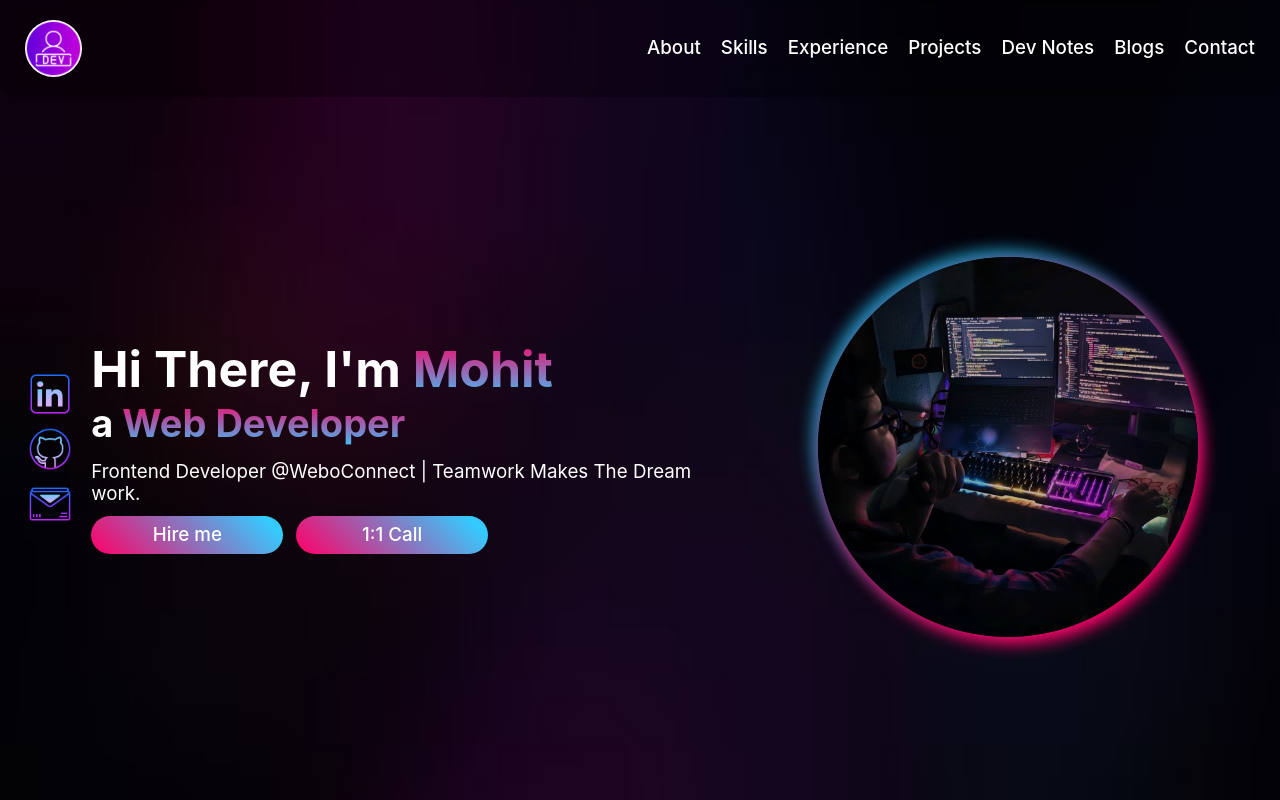
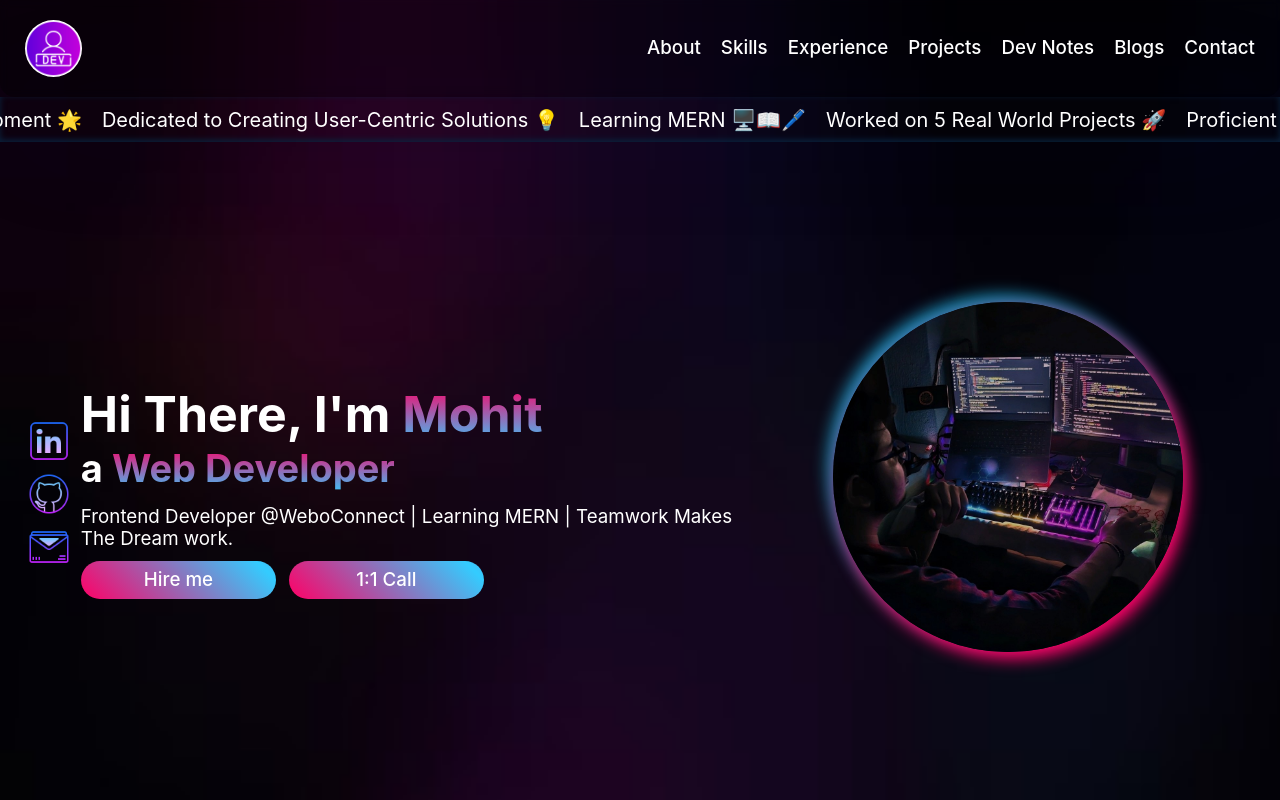
Before and after one commit to mohitanand744/React-Personal-Portfolio, a React (Vite) app: page / in a window 1280 px wide. Shown: the top 800 px of the page. Built offline with nearby package versions, Linux system fonts and the light colour scheme.

Commit message:
added animated text

```diff
--- a/package.json
+++ b/package.json
@@ -14,6 +14,7 @@
     "bootstrap": "^5.3.3",
     "react": "^18.3.1",
     "react-dom": "^18.3.1",
+    "react-fast-marquee": "^1.6.5",
     "react-router-dom": "^6.27.0"
   },
   "devDependencies": {
--- a/src/App.jsx
+++ b/src/App.jsx
@@ -8,6 +8,7 @@ import useContextData from "./Hook/useContextData";
 import LatestNotes from "./components/FreeNotes/LatestNotes";
 import CursorFollowing from "./components/CurserAnimations/CursorFollowing";
 import Projects from "./components/LatestProjects/Projects";
+import RealWorldExperience from "./components/RealWorldExperineceData/RealWorldExperience";
 
 function App() {
   const [showGoToTop, setShowGoToTop] = useState(false);
--- a/src/Layout.jsx
+++ b/src/Layout.jsx
@@ -3,12 +3,14 @@ import Nav from "./components/common/Nav/Nav";
 import { Outlet } from "react-router-dom";
 import StoreProvider from "./context/Store";
 import Footer from "./components/common/Footers/Footer";
+import RealWorldExperience from "./components/RealWorldExperineceData/RealWorldExperience";
 
 const Layout = () => {
   return (
     <div>
       <StoreProvider>
         <Nav />
+        <RealWorldExperience />
         <Outlet />
         <Footer />
       </StoreProvider>
--- a/src/components/About/AboutMe.jsx
+++ b/src/components/About/AboutMe.jsx
@@ -18,11 +18,11 @@ const AboutMe = () => {
       <div className="col-span-5 p-2">
         <div
           data-aos="flip-left"
-          className="flex lg:justify-center items-center"
+          className="flex items-center lg:justify-center"
         >
           <img
             loading="lazy"
-            className="profileImageContainer text-center w-[20rem] md:w-[30rem] md:h-[40rem] lg:w-[40rem] lg:h-[50rem] rounded-[4rem] object-cover"
+            className="profileImageContainer text-center w-[20rem] md:w-[25rem] md:h-[32rem] lg:w-[40rem] lg:h-[50rem] rounded-[4rem] object-cover"
             src="/p2.jpg"
             alt=""
           />
@@ -51,7 +51,7 @@ const AboutMe = () => {
             </p>
           </div>
         </div>
-        <div className="mt-10 lg:mt-16  text-2xl lg:text-3xl text-white lg:pr-28">
+        <div className="mt-10 text-2xl text-white lg:mt-16 lg:text-3xl lg:pr-28">
           <p>
             A dedicated Frontend Developer with hands-on experience in building
             scalable web applications using React.js, Bootstrap, and Tailwind
@@ -61,7 +61,7 @@ const AboutMe = () => {
             {readMore &&
               "Transitioning into programming after overcoming a spinal cord injury, I bring resilience, adaptability, and a passion for creating impactful web solutions. I am continually expanding my skills, currently learning backend technologies to further enrich my projects."}{" "}
             <span
-              className="highLight-text cursor-pointer"
+              className="cursor-pointer highLight-text"
               onClick={readMoreText}
             >
               {readMore ? "read less" : "read more"}
--- a/src/components/FreeNotes/LatestNotes.jsx
+++ b/src/components/FreeNotes/LatestNotes.jsx
@@ -19,7 +19,7 @@ const LatestNotes = () => {
       >
         <SectionHeading text={"In-Depth Dev Notes"} />
 
-        <p className="text-white text-xl lg:text-2xl">
+        <p className="text-xl text-white lg:text-2xl">
           Offering detailed, in-depth notes on JavaScript, React, Node.js, and
           the MERN stack for students at a small fee. My goal is to provide the
           best learning resources for web development, helping you master each
@@ -32,34 +32,34 @@ const LatestNotes = () => {
         className="grid grid-cols-1 md:grid-cols-12 items-center gap-20 justify-center my-24 w-[97%] lg:w-[80%] mx-auto"
       >
         {/* Sidebar */}
-        <div className="col-span-1 md:col-span-3">
+        <div className="col-span-1 md:col-span-3 ">
           <div
             data-aos="flip-left"
-            className="flex flex-wrap md:flex-nowrap md:flex-col gap-10 hide-ScrollBar text-3xl items-center justify-center overflow-x-scroll  text-white timestamp"
+            className="flex flex-wrap items-center justify-center gap-10 overflow-x-scroll text-3xl text-white md:flex-nowrap md:flex-col hide-ScrollBar timestamp"
           >
             <FilterButtons
-              customStyling={`w-[15rem] md:w-[13rem] lg:w-[17rem]  ${
+              customStyling={`w-[15rem] md:w-full lg:w-[17rem]  ${
                 active === "JavaScript" ? "custom-shadow3" : "custom-shadow2"
               }`}
               text={"JavaScript"}
               onClickFun={() => setActive("JavaScript")}
             />
             <FilterButtons
-              customStyling={`w-[15rem] md:w-[13rem] lg:w-[17rem]  ${
+              customStyling={`w-[15rem] md:w-full lg:w-[17rem]  ${
                 active === "react" ? "custom-shadow3" : "custom-shadow2"
               }`}
               text={"React Js"}
               onClickFun={() => setActive("react")}
             />{" "}
             <FilterButtons
-              customStyling={`w-[15rem] md:w-[13rem] lg:w-[17rem]  ${
+              customStyling={`w-[15rem] md:w-full lg:w-[17rem]  ${
                 active === "node" ? "custom-shadow3" : "custom-shadow2"
               }`}
               text={"Node Js"}
               onClickFun={() => setActive("node")}
             />{" "}
             <FilterButtons
-              customStyling={`w-[15rem] md:w-[13rem] lg:w-[17rem]  ${
+              customStyling={`w-[15rem] md:w-full lg:w-[17rem]  ${
                 active === "dsa" ? "custom-shadow3" : "custom-shadow2"
               }`}
               text={"DSA"}
@@ -76,8 +76,8 @@ const LatestNotes = () => {
               data-aos="zoom-in"
               className="custom-shadow h-[100%] w-full overflow-hidden rounded-[2rem]"
             >
-              <div className="txt p-10 h-full  w-full flex justify-between flex-col custom-shadow2 items-center  backdrop-blur-sm bg-black/30">
-                <div className="flex flex-col gap-3 justify-between ">
+              <div className="flex flex-col items-center justify-between w-full h-full p-10 txt custom-shadow2 backdrop-blur-sm bg-black/30">
+                <div className="flex flex-col justify-between gap-3 ">
                   <img
                     className="w-[5.6rem] md:w-[8rem]"
                     src={note.image}
@@ -86,10 +86,10 @@ const LatestNotes = () => {
                   <h2 className="text-[1.5rem] sm:text-[1.7rem] md:text-4xl leading-[30px] text-white font-semibold highLight-text">
                     {note.title}
                   </h2>
-                  <p className="text-lg sm:text-xl md:text-2xl text-white">
+                  <p className="text-lg text-white sm:text-xl md:text-2xl">
                     {note.description}
                   </p>
-                  <div className=" flex justify-between items-center gap-10 mt-5">
+                  <div className="flex items-center justify-between gap-10 mt-5 ">
                     <div className="flex gap-5">
                       <FilterButtons
                         onClickFun={() => alert("Coming Soon")}
@@ -103,7 +103,7 @@ const LatestNotes = () => {
                       />
                     </div>
                     <div className="price me-6">
-                      <p className="text-2xl sm:text-3xl text-white highLight-text">
+                      <p className="text-2xl text-white sm:text-3xl highLight-text">
                         ₹ {note.price}
                       </p>
                     </div>
--- a/src/components/Home/Home.jsx
+++ b/src/components/Home/Home.jsx
@@ -16,9 +16,8 @@ const Home = () => {
                   target="_blank"
                   href="https://www.linkedin.com/in/mohit-anand-developer"
                 >
-                  {" "}
                   <img
-                    className="hover:rotate-[360deg] transition-all duration-500 hover:scale-110 ease-linear w-[4rem] sm:w-[4rem] md:w-[5rem] "
+                    className="hover:rotate-[360deg] transition-all duration-500 hover:scale-110 ease-linear w-[4rem] sm:w-[4rem] md:w-[5rem]"
                     src="/linkedin.png"
                     alt="icon"
                   />
@@ -48,17 +47,18 @@ const Home = () => {
             </ul>
 
             <div className="head">
-              <h1 className="font-bold text-white text-[3rem] sm:text-[3rem] md:text-[5rem] leading-10  md:leading-[4rem] lg:leading-[5rem]">
+              <h1 className="font-bold text-white text-[3rem] sm:text-[3rem] md:text-[4rem] xl:text-[5rem] leading-10  md:leading-[4rem] lg:leading-[5rem]">
                 Hi There, I'm <span className="highLight-text ">Mohit</span>{" "}
                 <br />{" "}
-                <span className=" text-[2rem] sm:text-[2.3rem] md:text-[3.8rem] ">
+                <span className=" text-[2rem] sm:text-[2.3rem] md:text-[3rem] xl:text-[3.8rem]">
                   {" "}
                   a <span className="highLight-text">Web Developer</span>
                 </span>
               </h1>
 
               <p className="text-white text-[1.5rem] sm:text-md md:text-3xl mt-5">
-                Frontend Developer @WeboConnect | Teamwork Makes The Dream work.
+                Frontend Developer @WeboConnect | Learning MERN | Teamwork Makes
+                The Dream work.
               </p>
 
               <div className="flex gap-3 mt-4 text-white lg:gap-5">
@@ -79,7 +79,7 @@ const Home = () => {
             data-aos="flip-right"
             className="flex items-center justify-center "
           >
-            <div className="ms-2 profileImageContainer w-[26rem] md:w-[38rem] h-[26rem] md:h-[38rem] rounded-full">
+            <div className="ms-2 profileImageContainer w-[26rem] md:w-[30rem] lg:w-[35rem] h-[26rem] md:h-[30rem] lg:h-[35rem] rounded-full">
               <img
                 className="object-cover w-full h-full rounded-full"
                 src="/hero-profile.jpeg"
--- /dev/null
+++ b/src/components/RealWorldExperineceData/RealWorldExperience.jsx
@@ -0,0 +1,46 @@
+import Marquee from "react-fast-marquee";
+import React, { useEffect, useState } from "react";
+import { useLocation } from "react-router-dom";
+
+const RealWorldExperience = () => {
+  const [isMobile, setIsMobile] = useState(window.innerWidth < 600);
+  const location = useLocation();
+
+  useEffect(() => {
+    const handleResize = () => setIsMobile(window.innerWidth < 600);
+
+    window.addEventListener("resize", handleResize);
+    return () => window.removeEventListener("resize", handleResize);
+  }, []);
+
+  return (
+    <div
+      className={`py-3 bg-transparent custom-shadow2 ${
+        isMobile && location.pathname === "/projects" ? "mt-[4.5rem]" : ""
+      }`}
+    >
+      <Marquee
+        gradient={true}
+        gradientColor={[183, 0, 255]}
+        direction="right"
+        speed={120}
+        pauseOnHover
+      >
+        <p style={{ color: "white", fontSize: "20px", margin: "0 10px" }}>
+          Worked on 5 Real World Projects 🚀
+        </p>
+        <p style={{ color: "white", fontSize: "20px", margin: "0 10px" }}>
+          Proficient in Frontend Development 🌟
+        </p>
+        <p style={{ color: "white", fontSize: "20px", margin: "0 10px" }}>
+          Dedicated to Creating User-Centric Solutions 💡
+        </p>
+        <p style={{ color: "white", fontSize: "20px", margin: "0 10px" }}>
+          Learning MERN 🖥️📖🖊️
+        </p>
+      </Marquee>
+    </div>
+  );
+};
+
+export default RealWorldExperience;
```
Also changed, not shown: 1 other file (tests, documents, lock files or other folders).
